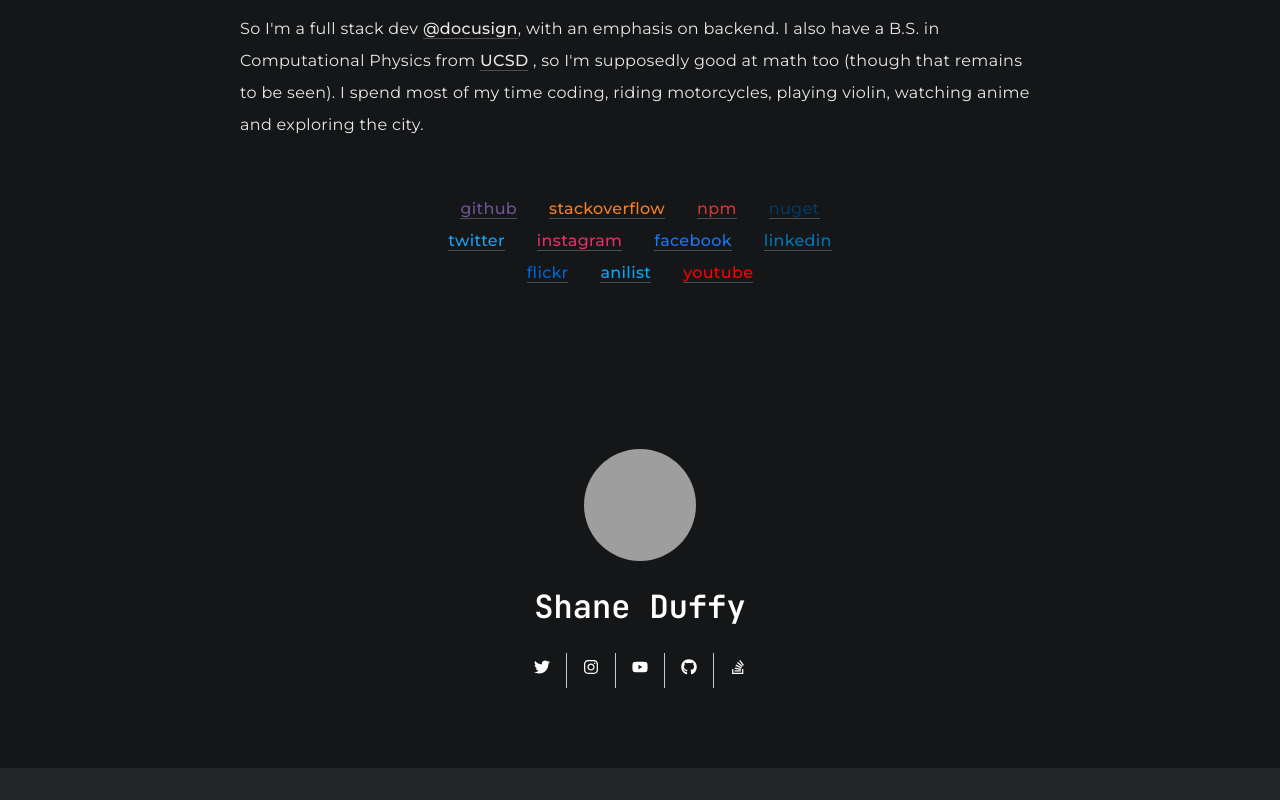
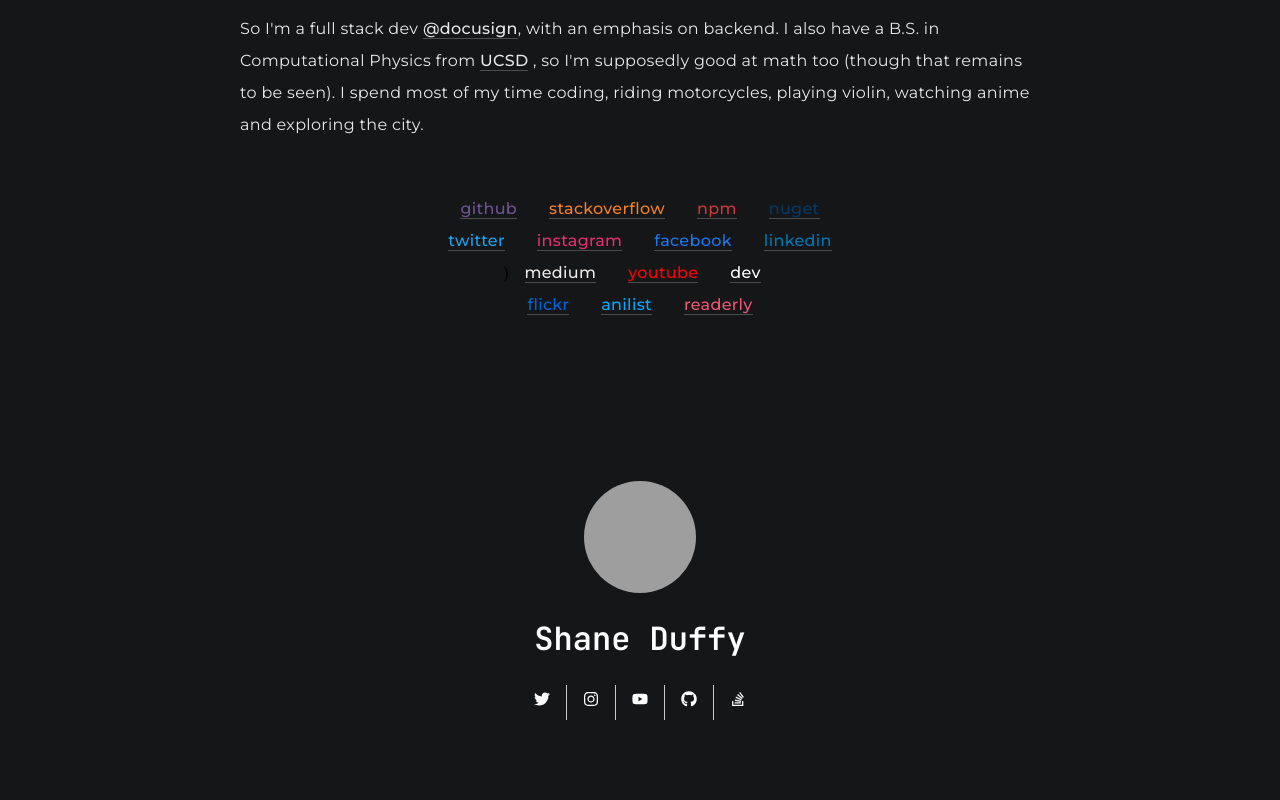
Before and after one commit to cppshane/shaneduffy, an Angular app in the folder site/: page /about in a window 1280 px wide. Shown: the part 963-1763 px from the top of the page. Before the commit the page ends 1731 px from the top, so only its background shows below. Built offline with nearby package versions, Linux system fonts and the light colour scheme; grey boxes are pictures that could not be loaded.

Commit message:
Add links in About

```diff
--- a/site/src/app/components/about/about.component.html
+++ b/site/src/app/components/about/about.component.html
@@ -12,24 +12,29 @@
       <p><a class="text-link color-github" target="_blank" href="https://github.com/cppshane">github</a></p>
       <p><a class="text-link color-stackoverflow" target="_blank"
           href="https://stackoverflow.com/users/4016197/shane-duffy">stackoverflow</a></p>
-      <p><a class="text-link color-npm" target="_blank" href="https://www.npmjs.com/~cppshane">npm</a>
+      <p><a class="text-link color-npm" target="_blank" href="https://npmjs.com/~cppshane">npm</a>
       </p>
-      <p><a class="text-link color-nuget" target="_blank" href="https://www.nuget.org/profiles/cppshane">nuget</a></p>
+      <p><a class="text-link color-nuget" target="_blank" href="https://nuget.org/profiles/cppshane">nuget</a></p>
     </div>
     <div class="about-links-container flex-row">
       <p><a class="text-link color-twitter" target="_blank" href="https://twitter.com/cppshane">twitter</a></p>
-      <p><a class="text-link color-instagram" target="_blank" href="https://www.instagram.com/cppshane/">instagram</a>
+      <p><a class="text-link color-instagram" target="_blank" href="https://instagram.com/cppshane/">instagram</a>
       </p>
-      <p><a class="text-link color-facebook" target="_blank" href="https://www.facebook.com/cppshane">facebook</a></p>
-      <p><a class="text-link color-linkedin" target="_blank"
-          href="https://www.linkedin.com/in/cppshane/">linkedin</a>
+      <p><a class="text-link color-facebook" target="_blank" href="https://facebook.com/cppshane">facebook</a></p>
+      <p><a class="text-link color-linkedin" target="_blank" href="https://www.linkedin.com/in/cppshane/">linkedin</a>
       </p>
+    </div>
+    <div class="about-links-container flex-row">)
+      <p><a class="text-link color-medium" target="_blank" href="https://cppshane.medium.com/">medium</a>
+      </p>
+      <p><a class="text-link color-youtube" target="_blank"
+        href="https://youtube.com/channel/UCYLo70tzoGibx13p9AjddfA">youtube</a></p>
+      <p><a class="text-link color-dev" target="_blank" href="https://dev.to/cppshane">dev</a></p>
     </div>
     <div class="about-links-container flex-row">
       <p><a class="text-link color-flickr" target="_blank" href="https://flickr.com/photos/cppshane/">flickr</a></p>
       <p><a class="text-link color-anilist" target="_blank" href="https://anilist.co/user/cppshane/">anilist</a></p>
-      <p><a class="text-link color-youtube" target="_blank"
-          href="https://www.youtube.com/channel/UCYLo70tzoGibx13p9AjddfA">youtube</a></p>
+      <p><a class="text-link color-readerly" target="_blank" href="https://readerly.com/readers/cppshane">readerly</a></p>
     </div>
   </div>
 </div>
--- a/site/src/styles.css
+++ b/site/src/styles.css
@@ -436,6 +436,18 @@ code {
   color: #01aafe;
 }
 
+.color-medium {
+  color: #eeebea;
+}
+
+.color-dev {
+  color: #FFFFFF;
+}
+
+.color-readerly {
+  color: #ef5776;
+}
+
 @media screen and (max-width: 480px) {
   h2 {
     font-size: 2rem;
```
